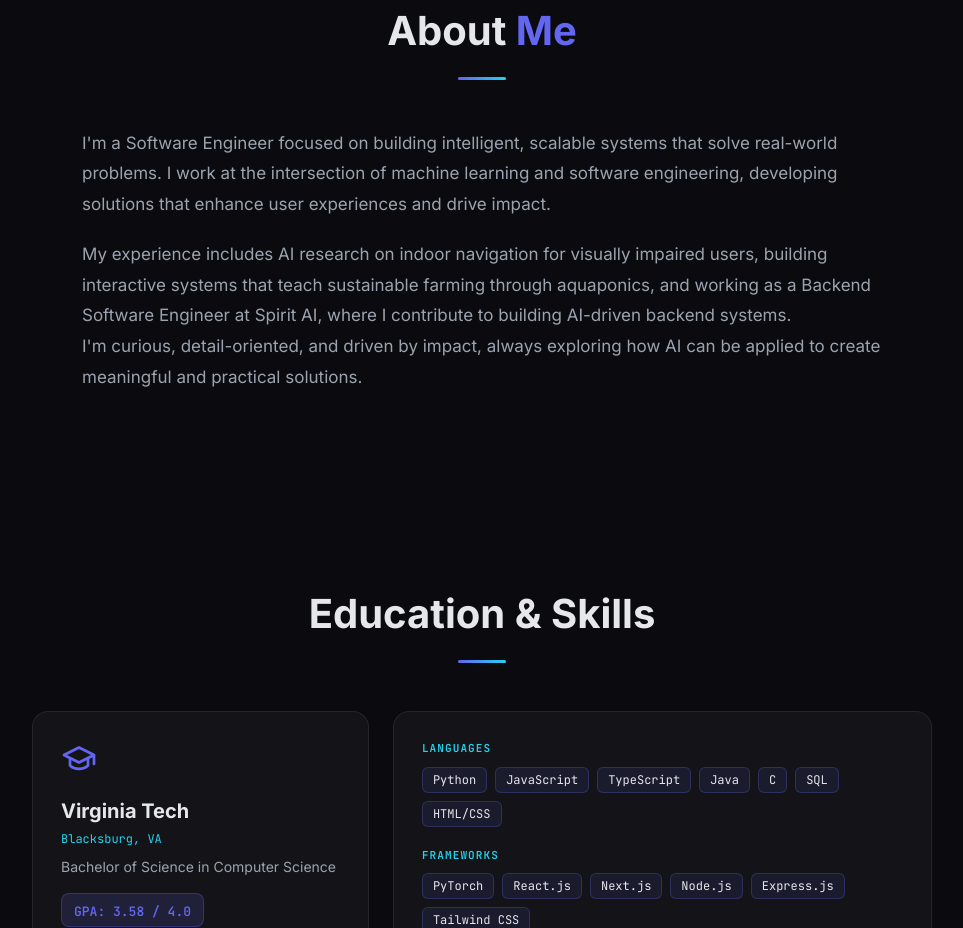
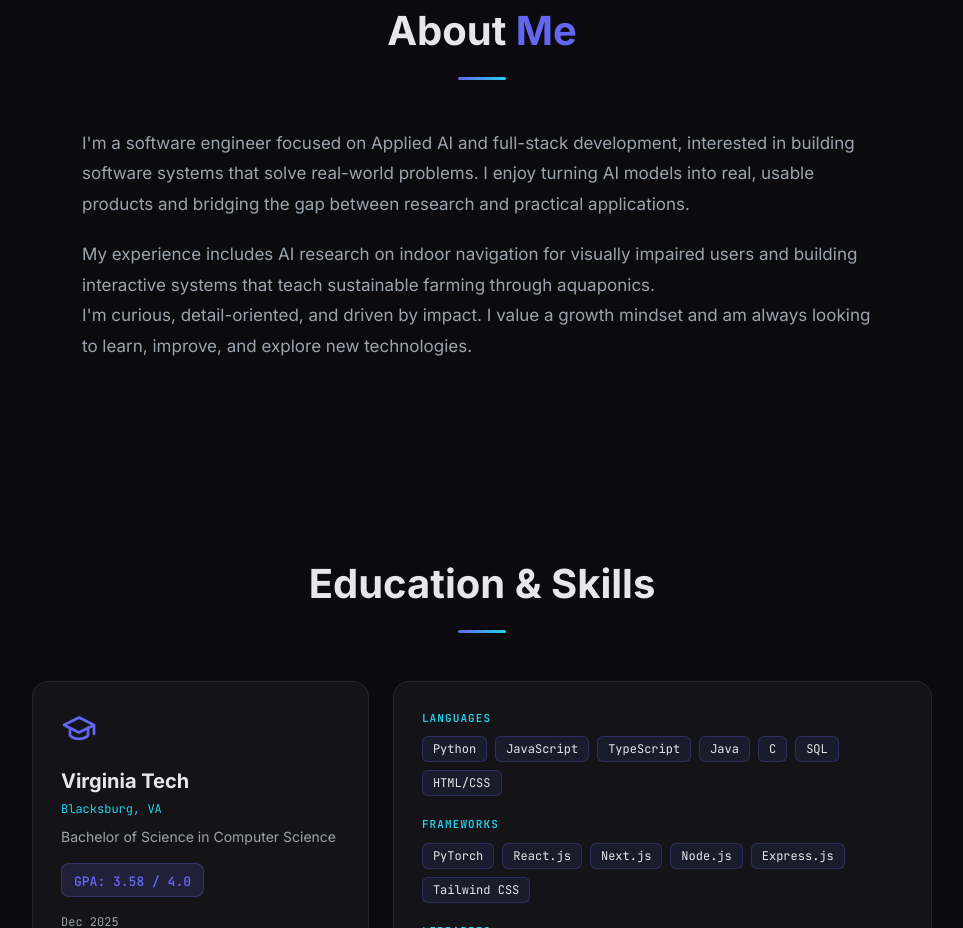
Before and after one commit to Moeez15/moeez-portfolio, a Next.js app: page / in a window 1280 px wide. Shown: the part 1380-2308 px from the top of the page, without its empty margins (158-1121 px from the left). Built offline with nearby package versions, Linux system fonts and the light colour scheme.

Commit message:
update About Me section

```diff
--- a/components/About.tsx
+++ b/components/About.tsx
@@ -34,9 +34,9 @@ export default function About() {
               marginBottom: 20,
             }}
           >
-            I&apos;m a Software Engineer focused on building intelligent, scalable systems that solve
-            real-world problems. I work at the intersection of machine learning and software
-            engineering, developing solutions that enhance user experiences and drive impact.
+            I&apos;m a software engineer focused on Applied AI and full-stack development, interested
+            in building software systems that solve real-world problems. I enjoy turning AI models
+            into real, usable products and bridging the gap between research and practical applications.
           </p>
         </FadeIn>
 
@@ -48,10 +48,8 @@ export default function About() {
               lineHeight: 1.8,
             }}
           >
-            My experience includes AI research on indoor navigation for visually impaired users,
-            building interactive systems that teach sustainable farming through aquaponics, and
-            working as a Backend Software Engineer at Spirit AI, where I contribute to building
-            AI-driven backend systems.
+            My experience includes AI research on indoor navigation for visually impaired users and
+            building interactive systems that teach sustainable farming through aquaponics.
           </p>
         </FadeIn>
 
@@ -63,8 +61,8 @@ export default function About() {
               lineHeight: 1.8,
             }}
           >
-            I&apos;m curious, detail-oriented, and driven by impact, always exploring how AI can
-            be applied to create meaningful and practical solutions.
+            I&apos;m curious, detail-oriented, and driven by impact. I value a growth mindset and
+            am always looking to learn, improve, and explore new technologies.
           </p>
         </FadeIn>
       </div>
```
